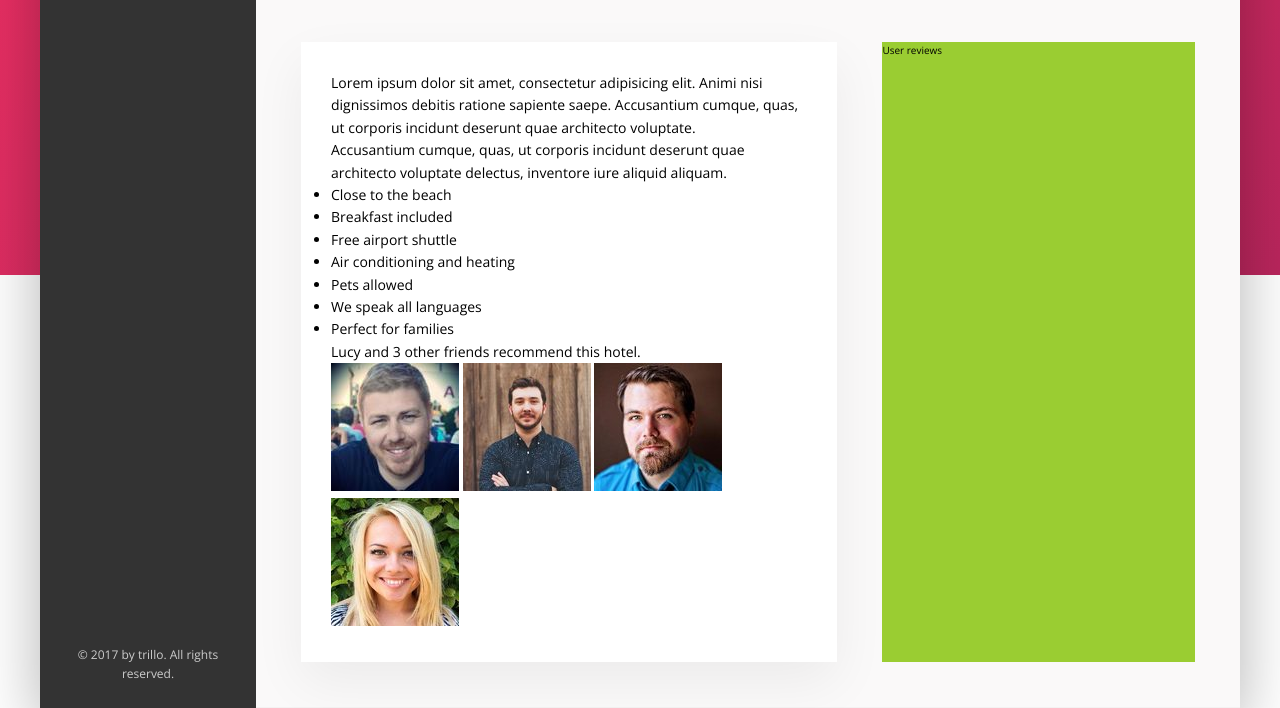
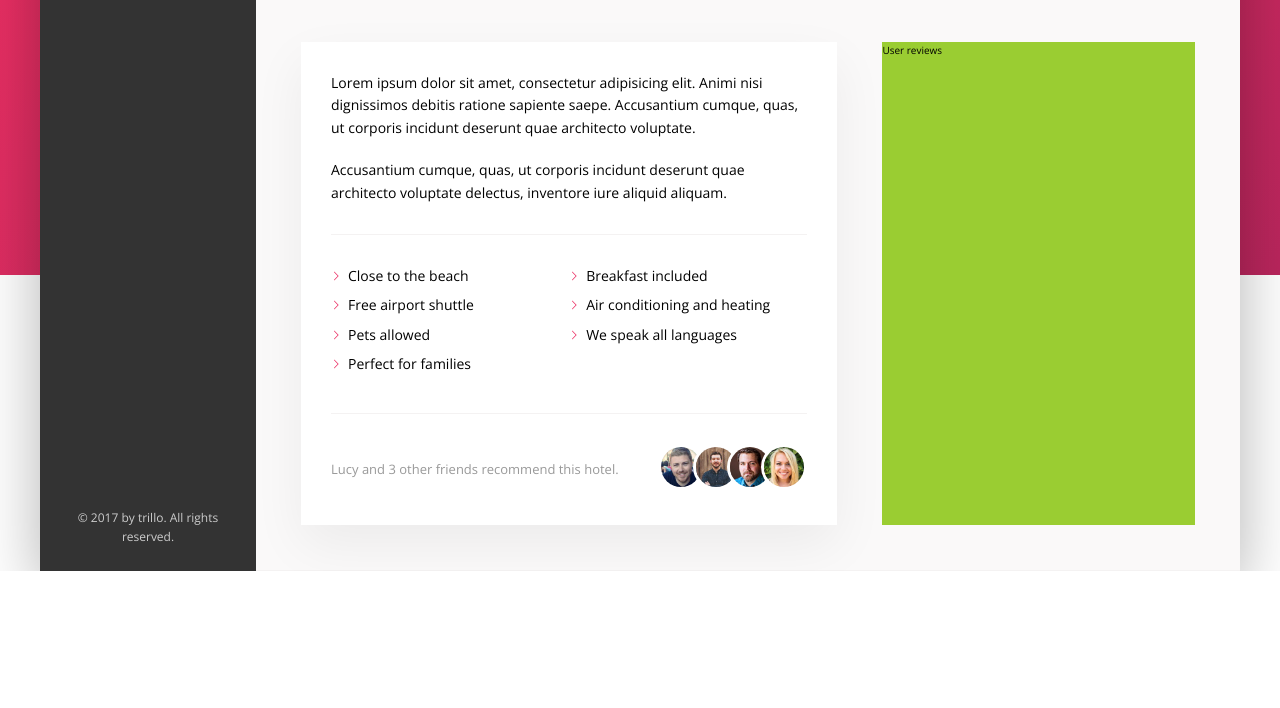
Before and after one commit to aruyamam/advanced-css-course-trillo, a website: page index.html in a window 1280 px wide. Shown: the part 605-1313 px from the top of the page. After the commit the page ends 1176 px from the top, so only its background shows below. Drawn offline with nearby package versions, Linux system fonts and the light colour scheme; files that its build step writes are made by us from their sources.

Commit message:
Building the Description Section - Part 2

```diff
--- a/sass/_components.scss
+++ b/sass/_components.scss
@@ -301,3 +301,79 @@
     box-shadow: none;
   }
 }
+
+
+//////////////////////////////////////
+// PARAGRAPH
+.paragraph:not(:last-of-type) {
+  margin-bottom: 2rem;
+}
+
+
+//////////////////////////////////////
+// LIST
+.list {
+  list-style: none;
+  margin: 3rem 0;
+  padding: 3rem 0;
+  border-top: var(--line);
+  border-bottom: var(--line);
+
+  display: flex;
+  flex-wrap: wrap;
+
+  &__item {
+    flex: 0 0 50%;
+    margin-bottom: 0.7rem;
+  }
+
+  &__item::before {
+    content: '';
+    display: inline-block;
+    height: 1rem;
+    width: 1rem;
+    margin-right: 0.7rem;
+
+    // Older browsers
+    // background-image: url(../img/chevron-thin-right.svg);
+    // background-size: cover;
+
+    // Newer browsers - masks
+    background-color: var(--color-primary);
+    -webkit-mask-image: url(../img/chevron-thin-right.svg);
+    -webkit-mask-size: cover;
+    mask-image: url(../img/chevron-thin-right.svg);
+    mask-size: cover;
+  }
+}
+
+
+//////////////////////////////////////
+// RECOMMEND
+.recommend {
+  font-size: 1.3rem;
+  color: var(--color-grey-dark-3);
+
+  display: flex;
+  align-items: center;
+
+  &__count {
+    margin-right: auto;
+  }
+
+  &__friends {
+
+  }
+
+  &__photo {
+    box-sizing: content-box;
+    height: 4rem;
+    width: 4rem;
+    border-radius: 50%;
+    border: 3px solid #fff;
+
+    &:not(:last-child) {
+      margin-right: -1.5rem;
+    }
+  }
+}
```
Also changed, not shown: img/SVG/aircraft-take-off.svg (deleted), img/SVG/bookmark.svg (deleted), img/SVG/chat.svg (deleted), img/SVG/chevron-thin-right.svg (deleted), img/SVG/home.svg (deleted), img/SVG/key.svg (deleted), img/SVG/location-pin.svg (deleted), img/SVG/magnifying-glass.svg (deleted), img/SVG/map.svg (deleted), img/SVG/star.svg (deleted).
